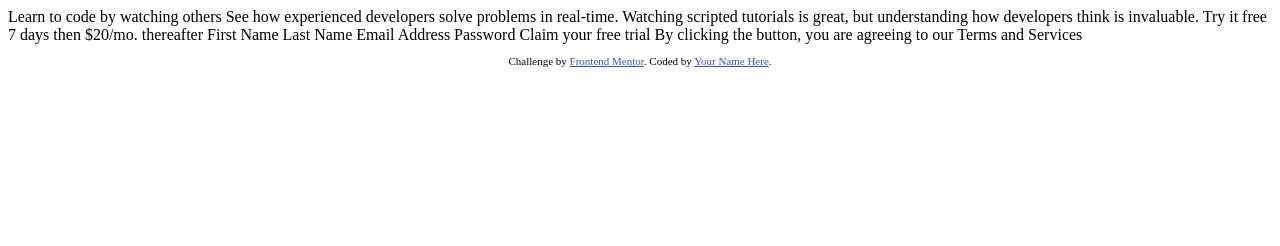
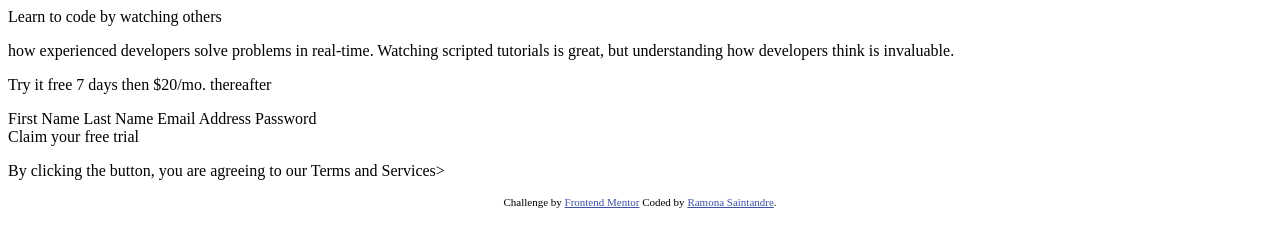
Before and after one commit to Ramona-Saintandre/FEmentor, a plain HTML site: page intro-component-with-signup-form-master/index.html in a window 1280 px wide. Drawn offline with Linux system fonts and the light colour scheme.

Commit message:
set up html template

```diff
--- a/intro-component-with-signup-form-master/index.html
+++ b/intro-component-with-signup-form-master/index.html
@@ -15,28 +15,35 @@
   </style>
 </head>
 <body>
+  <main class="container">
+<header> Learn to code by watching others   </header>
 
-  Learn to code by watching others
 
-  See how experienced developers solve problems in real-time. Watching scripted tutorials is great,
-  but understanding how developers think is invaluable.
+  <p>how experienced developers solve problems in real-time. Watching scripted tutorials is great,
+    but understanding how developers think is invaluable. </p>
 
-  Try it free 7 days then $20/mo. thereafter
+  <p>Try it free 7 days then $20/mo. thereafter</p>
 
-  First Name
-  Last Name
-  Email Address
-  Password
+<div class="input">
+
+    First Name
+    Last Name
+    Email Address
+    Password
+
+</div>
+
 
   Claim your free trial
+<p>By clicking the button, you are agreeing to our <a href="#"></a>Terms and Services></p>
 
-  By clicking the button, you are agreeing to our Terms and Services
 
   <footer>
     <p class="attribution">
-      Challenge by <a href="https://www.frontendmentor.io?ref=challenge" target="_blank">Frontend Mentor</a>.
-      Coded by <a href="#">Your Name Here</a>.
+        Challenge by <a href="https://www.frontendmentor.io?ref=challenge" target="_blank">Frontend Mentor</a>
+      Coded by <a href="#">Ramona Saintandre</a>.
     </p>
   </footer>
+</main>
 </body>
 </html>
```
